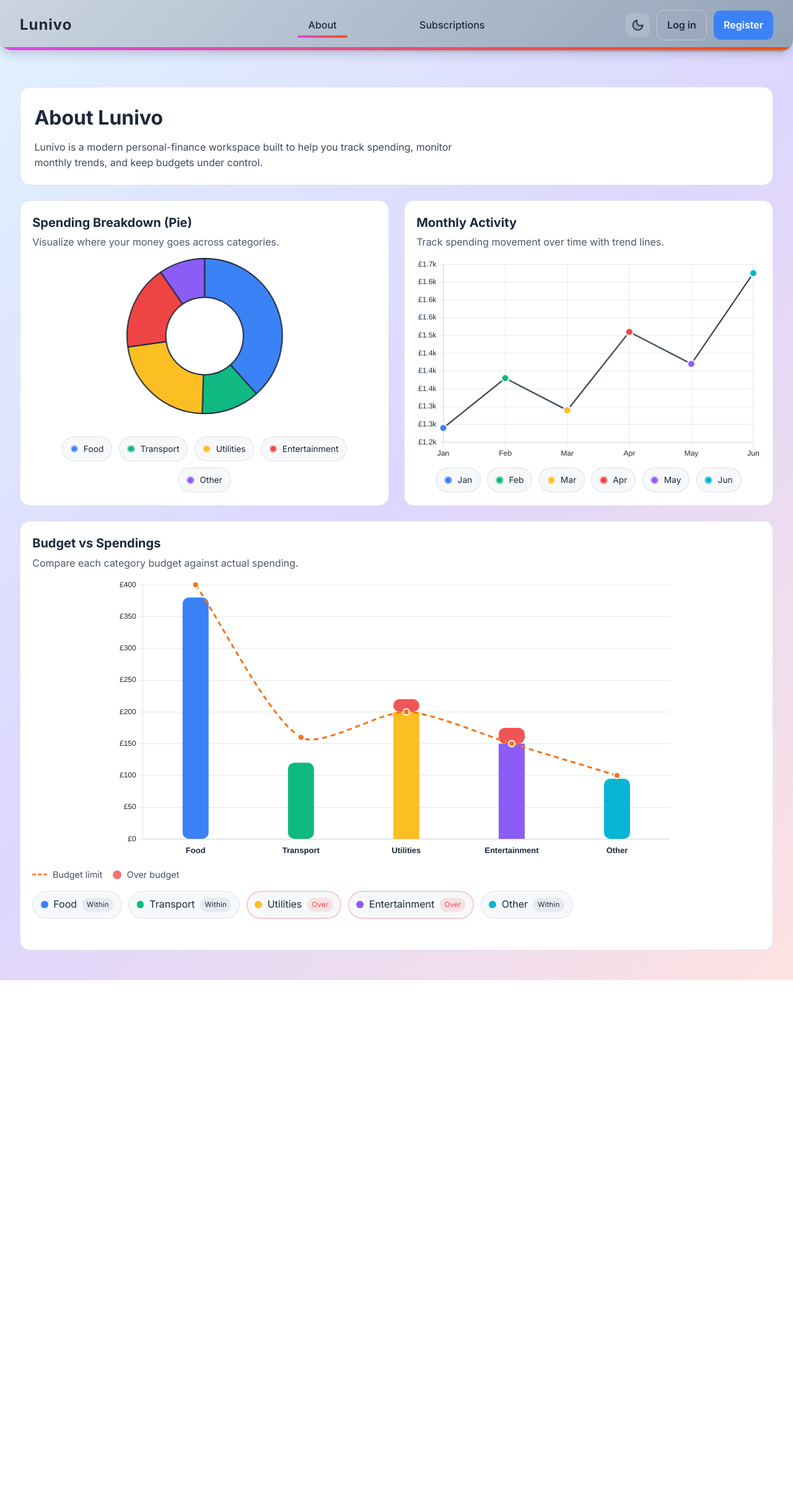
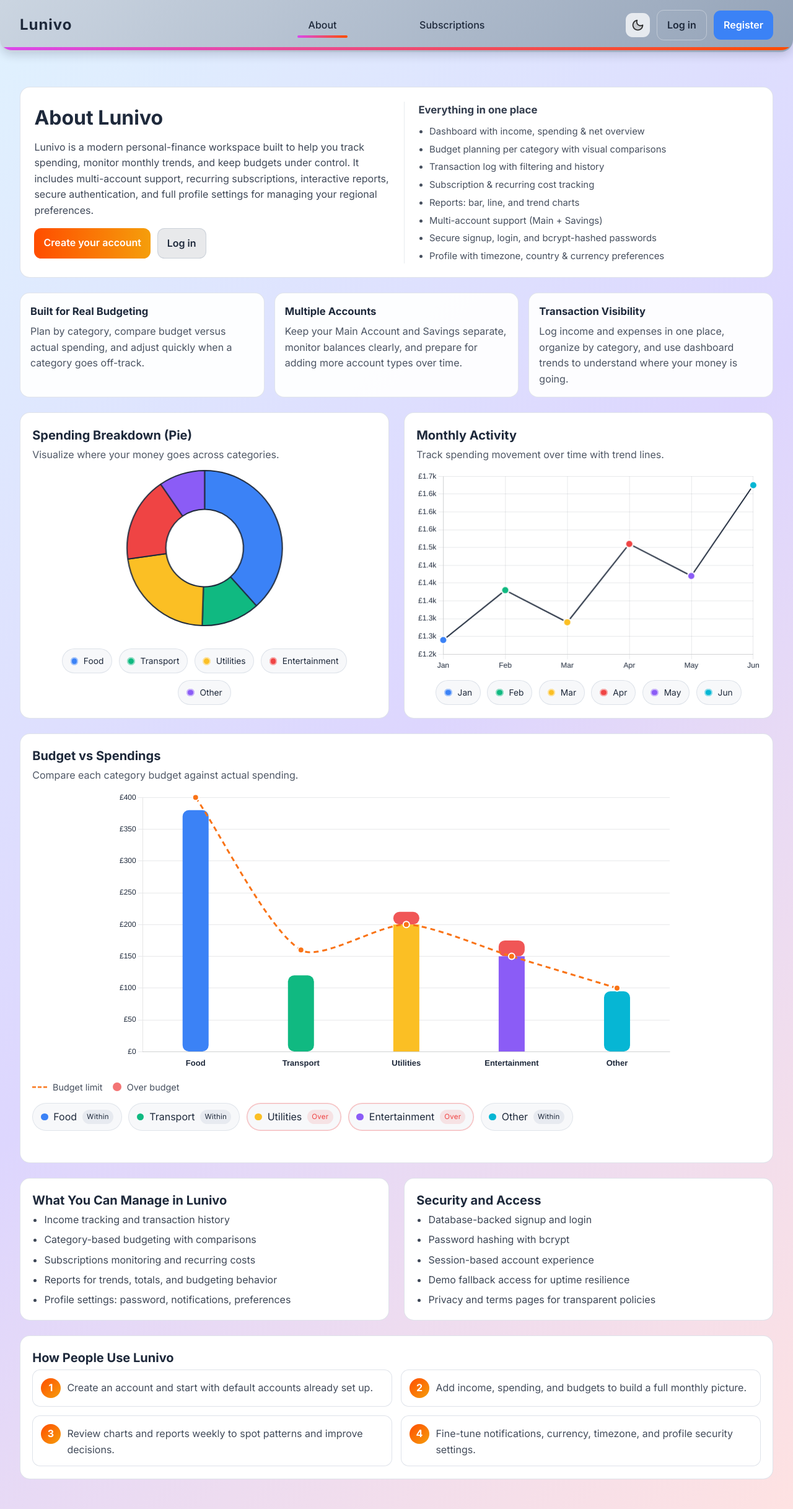
Before and after one commit to FabianC1/Lunivo, a Next.js app: page /about in a window 1280 px wide. Shown: the whole page at 62% size. Before the commit the page ends 1581 px from the top, so only its background shows below. Built offline with nearby package versions, Linux system fonts and the light colour scheme.

Commit message:
AMAZING PROGRESS

```diff
--- a/app/about/about.module.css
+++ b/app/about/about.module.css
@@ -17,6 +17,79 @@
   background: var(--card-color);
   border-radius: 1rem;
   padding: 1.4rem;
+  display: grid;
+  grid-template-columns: 1fr 1fr;
+  gap: 1.5rem;
+  align-items: start;
+}
+
+.heroLeft {
+  display: flex;
+  flex-direction: column;
+  gap: 0;
+}
+
+.heroRight {
+  border-left: 1px solid rgba(148, 163, 184, 0.22);
+  padding-left: 1.4rem;
+}
+
+.heroRight h2 {
+  margin: 0 0 0.7rem;
+  font-size: 1.05rem;
+  color: var(--text-color);
+  opacity: 0.9;
+}
+
+.heroFeatures {
+  margin: 0;
+  padding-left: 1.1rem;
+  display: grid;
+  gap: 0.45rem;
+}
+
+.heroFeatures li {
+  color: var(--text-color);
+  opacity: 0.82;
+  font-size: 0.93rem;
+  line-height: 1.45;
+}
+
+.heroActions {
+  margin-top: 1rem;
+  display: flex;
+  flex-wrap: wrap;
+  gap: 0.65rem;
+}
+
+.primaryCta,
+.secondaryCta {
+  text-decoration: none;
+  border-radius: 0.72rem;
+  padding: 0.65rem 0.95rem;
+  font-weight: 600;
+  transition: opacity 0.2s ease, transform 0.15s ease;
+}
+
+.primaryCta {
+  color: #fff;
+  background: linear-gradient(90deg, var(--button-gradient-start), var(--button-gradient-end));
+}
+
+.secondaryCta {
+  color: var(--text-color);
+  border: 1px solid rgba(148, 163, 184, 0.35);
+  background: color-mix(in srgb, var(--text-color) 10%, transparent);
+}
+
+.primaryCta:hover,
+.secondaryCta:hover {
+  opacity: 0.92;
+}
+
+.primaryCta:active,
+.secondaryCta:active {
+  transform: scale(0.98);
 }
 
 .hero h1 {
@@ -25,10 +98,10 @@
   margin-bottom: 0.6rem;
 }
 
-.hero p {
+.heroLeft p {
   color: var(--text-color);
   opacity: 0.85;
-  max-width: 700px;
+  margin: 0;
 }
 
 .grid {
@@ -36,6 +109,30 @@
   display: grid;
   grid-template-columns: repeat(2, minmax(0, 1fr));
   gap: 1.5rem;
+}
+
+.highlights {
+  width: 100%;
+  display: grid;
+  grid-template-columns: repeat(3, minmax(0, 1fr));
+  gap: 1rem;
+}
+
+.highlightCard {
+  border: 1px solid rgba(148, 163, 184, 0.28);
+  background: color-mix(in srgb, var(--card-color) 94%, transparent);
+  border-radius: 0.95rem;
+  padding: 1rem;
+}
+
+.highlightCard h2 {
+  margin: 0 0 0.4rem;
+  font-size: 1.04rem;
+}
+
+.highlightCard p {
+  margin: 0;
+  opacity: 0.8;
 }
 
 .card {
@@ -68,12 +165,76 @@
   height: 580px;
 }
 
+.featureList {
+  margin: 0;
+  padding-left: 1.2rem;
+  display: grid;
+  gap: 0.42rem;
+}
+
+.featureList li {
+  color: var(--text-color);
+  opacity: 0.86;
+}
+
+.steps {
+  display: grid;
+  grid-template-columns: repeat(2, minmax(0, 1fr));
+  gap: 0.9rem;
+}
+
+.step {
+  border: 1px solid rgba(148, 163, 184, 0.3);
+  border-radius: 0.8rem;
+  background: color-mix(in srgb, var(--card-color) 93%, transparent);
+  padding: 0.8rem;
+  display: grid;
+  grid-template-columns: 32px 1fr;
+  gap: 0.65rem;
+  align-items: start;
+}
+
+.step span {
+  width: 32px;
+  height: 32px;
+  border-radius: 999px;
+  display: grid;
+  place-items: center;
+  color: #fff;
+  font-weight: 700;
+  background: linear-gradient(135deg, var(--button-gradient-start), var(--button-gradient-end));
+}
+
+.step p {
+  margin: 0.2rem 0 0;
+  opacity: 0.84;
+}
+
 @media (max-width: 960px) {
   .page {
     padding: 2.2rem 1rem 2.5rem;
   }
 
+  .hero {
+    grid-template-columns: 1fr;
+  }
+
+  .heroRight {
+    border-left: none;
+    border-top: 1px solid rgba(148, 163, 184, 0.22);
+    padding-left: 0;
+    padding-top: 1rem;
+  }
+
+  .highlights {
+    grid-template-columns: 1fr;
+  }
+
   .grid {
+    grid-template-columns: 1fr;
+  }
+
+  .steps {
     grid-template-columns: 1fr;
   }
 
--- a/app/about/page.tsx
+++ b/app/about/page.tsx
@@ -33,11 +33,61 @@ export default function AboutPage() {
   return (
     <div className={styles.page}>
       <section className={styles.hero}>
-        <h1>About Lunivo</h1>
-        <p>
-          Lunivo is a modern personal-finance workspace built to help you track spending,
-          monitor monthly trends, and keep budgets under control.
-        </p>
+        <div className={styles.heroLeft}>
+          <h1>About Lunivo</h1>
+          <p>
+            Lunivo is a modern personal-finance workspace built to help you track spending,
+            monitor monthly trends, and keep budgets under control. It includes multi-account
+            support, recurring subscriptions, interactive reports, secure authentication, and
+            full profile settings for managing your regional preferences.
+          </p>
+          <div className={styles.heroActions}>
+            <a href="/register" className={styles.primaryCta}>
+              Create your account
+            </a>
+            <a href="/login" className={styles.secondaryCta}>
+              Log in
+            </a>
+          </div>
+        </div>
+
+        <div className={styles.heroRight}>
+          <h2>Everything in one place</h2>
+          <ul className={styles.heroFeatures}>
+            <li>Dashboard with income, spending &amp; net overview</li>
+            <li>Budget planning per category with visual comparisons</li>
+            <li>Transaction log with filtering and history</li>
+            <li>Subscription &amp; recurring cost tracking</li>
+            <li>Reports: bar, line, and trend charts</li>
+            <li>Multi-account support (Main + Savings)</li>
+            <li>Secure signup, login, and bcrypt-hashed passwords</li>
+            <li>Profile with timezone, country &amp; currency preferences</li>
+          </ul>
+        </div>
+      </section>
+
+      <section className={styles.highlights}>
+        <article className={styles.highlightCard}>
+          <h2>Built for Real Budgeting</h2>
+          <p>
+            Plan by category, compare budget versus actual spending, and adjust quickly when a
+            category goes off-track.
+          </p>
+        </article>
+        <article className={styles.highlightCard}>
+          <h2>Multiple Accounts</h2>
+          <p>
+            Keep your Main Account and Savings separate, monitor balances clearly, and prepare
+            for adding more account types over time.
+          </p>
+        </article>
+        <article className={styles.highlightCard}>
+          <h2>Transaction Visibility</h2>
+          <p>
+            Log income and expenses in one place, organize by category, and use dashboard trends
+            to understand where your money is going.
+          </p>
+        </article>
       </section>
 
       <section className={styles.grid}>
@@ -65,6 +115,52 @@ export default function AboutPage() {
           <BudgetComparisonChart spendings={pieExample} budgets={budgets} />
         </div>
       </section>
+
+      <section className={styles.grid}>
+        <article className={styles.card}>
+          <h2>What You Can Manage in Lunivo</h2>
+          <ul className={styles.featureList}>
+            <li>Income tracking and transaction history</li>
+            <li>Category-based budgeting with comparisons</li>
+            <li>Subscriptions monitoring and recurring costs</li>
+            <li>Reports for trends, totals, and budgeting behavior</li>
+            <li>Profile settings: password, notifications, preferences</li>
+          </ul>
+        </article>
+
+        <article className={styles.card}>
+          <h2>Security and Access</h2>
+          <ul className={styles.featureList}>
+            <li>Database-backed signup and login</li>
+            <li>Password hashing with bcrypt</li>
+            <li>Session-based account experience</li>
+            <li>Demo fallback access for uptime resilience</li>
+            <li>Privacy and terms pages for transparent policies</li>
+          </ul>
+        </article>
+      </section>
+
+      <section className={styles.card}>
+        <h2>How People Use Lunivo</h2>
+        <div className={styles.steps}>
+          <div className={styles.step}>
+            <span>1</span>
+            <p>Create an account and start with default accounts already set up.</p>
+          </div>
+          <div className={styles.step}>
+            <span>2</span>
+            <p>Add income, spending, and budgets to build a full monthly picture.</p>
+          </div>
+          <div className={styles.step}>
+            <span>3</span>
+            <p>Review charts and reports weekly to spot patterns and improve decisions.</p>
+          </div>
+          <div className={styles.step}>
+            <span>4</span>
+            <p>Fine-tune notifications, currency, timezone, and profile security settings.</p>
+          </div>
+        </div>
+      </section>
     </div>
   );
 }
--- a/components/PublicNavbar.module.css
+++ b/components/PublicNavbar.module.css
@@ -101,15 +101,21 @@
   height: 2.4rem;
   border: none;
   border-radius: 0.7rem;
-  background: rgba(255, 255, 255, 0.15);
+  background: rgba(255, 255, 255, 0.74);
   color: inherit;
   display: inline-flex;
   align-items: center;
   justify-content: center;
+  cursor: pointer;
+  transition: background-color 0.2s ease;
 }
 
 .toggle:hover {
-  background: rgba(255, 255, 255, 0.25);
+  background: rgba(255, 255, 255, 0.88);
+}
+
+.toggle:active {
+  background: rgba(255, 255, 255, 0.95);
 }
 
 .icon {
```
Also changed, not shown: app/profile/page.tsx (+51 -9 lines), app/profile/profile.module.css (+22 -0 lines).
